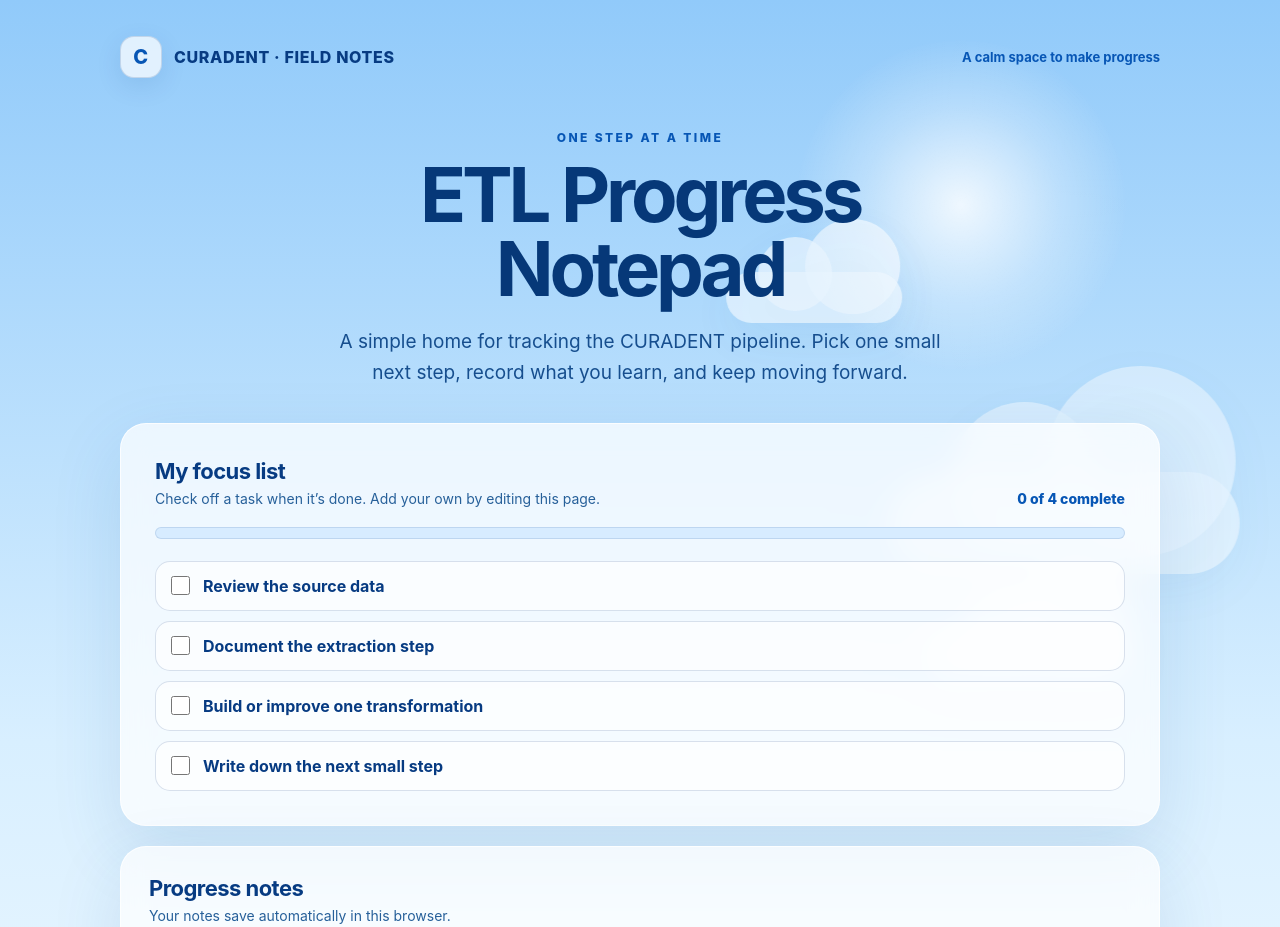
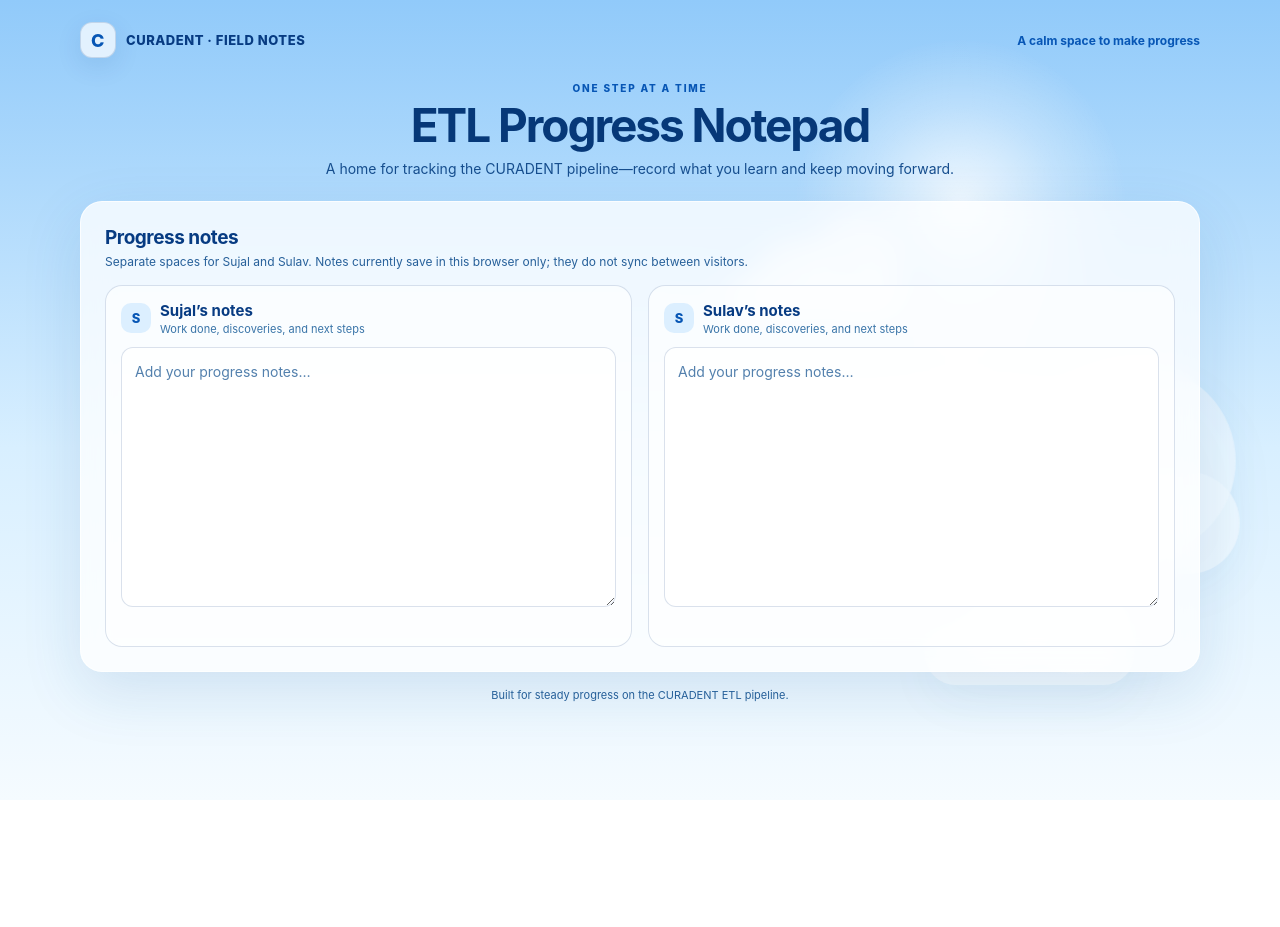
Before and after one commit to umedic69/umedic69.github.io, a plain HTML site: page index.html in a window 1280 px wide. Shown: the top 927 px of the page. After the commit the page ends 800 px from the top, so only its background shows below. Drawn offline with Linux system fonts and the light colour scheme.

Commit message:
Replace task checklist with split progress notes

```diff
--- a/index.html
+++ b/index.html
@@ -4,112 +4,86 @@
     <meta charset="utf-8" />
     <meta name="viewport" content="width=device-width, initial-scale=1" />
     <meta name="theme-color" content="#c9e8ff" />
-    <meta name="description" content="A focused progress notepad for the CURADENT ETL pipeline." />
+    <meta name="description" content="Shared progress notes for the CURADENT ETL pipeline." />
     <title>CURADENT · ETL Progress Notepad</title>
     <style>
       :root {
         color-scheme: light;
         --ink: #073b82;
         --ink-bright: #0756b5;
-        --sky: #b7ddfb;
-        --glass: rgb(255 255 255 / 72%);
+        --glass: rgb(255 255 255 / 76%);
         --line: rgb(7 59 130 / 15%);
       }
-
       * { box-sizing: border-box; }
       body {
-        min-height: 100vh;
-        margin: 0;
-        overflow-x: hidden;
-        color: var(--ink);
+        min-height: 100vh; margin: 0; overflow-x: hidden; color: var(--ink);
         background: linear-gradient(180deg, #91cafa 0%, #d8efff 56%, #f5fbff 100%);
         font-family: Inter, ui-sans-serif, system-ui, -apple-system, BlinkMacSystemFont, "Segoe UI", sans-serif;
       }
-      button, textarea, input { font: inherit; color: var(--ink); }
+      textarea { font: inherit; color: var(--ink); }
       .sky-scene { position: fixed; inset: 0; z-index: -1; overflow: hidden; pointer-events: none; }
       .sun-glow {
         position: absolute; top: 5%; right: 12%; width: min(32vw, 330px); aspect-ratio: 1;
         border-radius: 50%; background: radial-gradient(circle, rgb(255 255 255 / 82%) 0%, rgb(255 255 255 / 28%) 42%, transparent 72%);
       }
       .cloud {
-        --scale: 1;
-        position: absolute;
-        width: calc(220px * var(--scale)); height: calc(64px * var(--scale));
-        border-radius: 999px;
-        background: rgb(255 255 255 / 76%);
+        --scale: 1; position: absolute; width: calc(220px * var(--scale)); height: calc(64px * var(--scale));
+        border-radius: 999px; background: rgb(255 255 255 / 76%);
         filter: drop-shadow(0 16px 24px rgb(34 103 166 / 10%));
-        animation: drift var(--duration, 72s) linear infinite;
-        transform: translateX(-35vw);
+        animation: drift var(--duration, 72s) linear infinite; transform: translateX(-35vw);
       }
-      .cloud::before, .cloud::after {
-        content: ""; position: absolute; bottom: 24%; border-radius: 50%; background: inherit;
-      }
+      .cloud::before, .cloud::after { content: ""; position: absolute; bottom: 24%; border-radius: 50%; background: inherit; }
       .cloud::before { left: 18%; width: 42%; aspect-ratio: 1; }
       .cloud::after { left: 45%; bottom: 18%; width: 54%; aspect-ratio: 1; }
       .cloud-one { top: 13%; --scale: 1.25; --duration: 95s; }
       .cloud-two { top: 34%; --scale: .8; --duration: 75s; animation-delay: -38s; opacity: .7; }
       .cloud-three { top: 59%; --scale: 1.6; --duration: 115s; animation-delay: -70s; opacity: .55; }
       .cloud-four { top: 78%; --scale: .95; --duration: 88s; animation-delay: -54s; opacity: .62; }
-      @keyframes drift {
-        from { transform: translateX(-35vw); }
-        to { transform: translateX(125vw); }
-      }
-      .page { width: min(1040px, calc(100% - 32px)); margin: 0 auto; padding: 36px 0 64px; }
-      header { display: flex; align-items: center; justify-content: space-between; gap: 16px; margin-bottom: 52px; }
-      .brand { display: flex; align-items: center; gap: 12px; font-weight: 850; letter-spacing: .04em; }
+      @keyframes drift { from { transform: translateX(-35vw); } to { transform: translateX(125vw); } }
+      .page { width: min(1120px, calc(100% - 36px)); margin: 0 auto; padding: 22px 0 42px; }
+      header { display: flex; align-items: center; justify-content: space-between; gap: 14px; margin-bottom: 24px; }
+      .brand { display: flex; align-items: center; gap: 10px; font-size: 13px; font-weight: 850; letter-spacing: .04em; }
       .brand-mark {
-        display: grid; width: 42px; height: 42px; place-items: center; border: 1px solid var(--line);
-        border-radius: 14px; background: rgb(255 255 255 / 72%); color: var(--ink-bright); font-size: 20px;
+        display: grid; width: 36px; height: 36px; place-items: center; border: 1px solid var(--line);
+        border-radius: 12px; background: rgb(255 255 255 / 72%); color: var(--ink-bright); font-size: 18px;
         box-shadow: 0 8px 26px rgb(7 59 130 / 10%);
       }
-      .local-note { font-size: 13px; font-weight: 700; color: var(--ink-bright); }
-      .hero { max-width: 760px; margin: 0 auto 34px; text-align: center; }
-      .eyebrow { margin: 0 0 12px; color: var(--ink-bright); font-size: 12px; font-weight: 850; letter-spacing: .2em; text-transform: uppercase; }
-      h1 { margin: 0; font-size: clamp(42px, 8vw, 76px); line-height: .98; letter-spacing: -.055em; color: #063878; }
-      .intro { max-width: 610px; margin: 20px auto 0; color: #164e8e; font-size: clamp(16px, 2.5vw, 19px); line-height: 1.65; }
+      .local-note { color: var(--ink-bright); font-size: 12px; font-weight: 700; }
+      .hero { margin: 0 auto 22px; text-align: center; }
+      .eyebrow { margin: 0 0 7px; color: var(--ink-bright); font-size: 10px; font-weight: 850; letter-spacing: .18em; text-transform: uppercase; }
+      h1 { margin: 0; color: #063878; font-size: clamp(30px, 5vw, 46px); line-height: 1.05; letter-spacing: -.045em; }
+      .intro { margin: 9px auto 0; color: #164e8e; font-size: 14px; line-height: 1.5; }
       .panel {
-        border: 1px solid rgb(255 255 255 / 76%); border-radius: 26px; background: var(--glass);
-        box-shadow: 0 24px 70px rgb(25 91 151 / 13%); backdrop-filter: blur(14px);
+        border: 1px solid rgb(255 255 255 / 76%); border-radius: 22px; background: var(--glass);
+        box-shadow: 0 20px 60px rgb(25 91 151 / 13%); backdrop-filter: blur(14px);
       }
-      .focus-panel { padding: clamp(20px, 4vw, 34px); }
-      .section-heading { display: flex; align-items: end; justify-content: space-between; gap: 16px; margin-bottom: 20px; }
-      h2 { margin: 0; color: #073b82; font-size: 22px; letter-spacing: -.025em; }
-      .hint { margin: 6px 0 0; color: #27609a; font-size: 14px; }
-      .progress-label { color: var(--ink-bright); font-size: 14px; font-weight: 800; white-space: nowrap; }
-      .progress-track { height: 12px; overflow: hidden; border: 1px solid rgb(7 59 130 / 12%); border-radius: 99px; background: #d7ecff; }
-      .progress-fill { width: 0%; height: 100%; border-radius: inherit; background: linear-gradient(90deg, #1689db, #0756b5); transition: width .3s ease; }
-      .task-list { display: grid; gap: 10px; margin: 22px 0 0; padding: 0; list-style: none; }
-      .task {
-        display: flex; align-items: center; gap: 13px; padding: 14px 15px; border: 1px solid var(--line);
-        border-radius: 15px; background: rgb(255 255 255 / 65%); color: var(--ink); font-weight: 650;
+      .notes-panel { padding: clamp(16px, 2.5vw, 24px); }
+      .notes-head { display: flex; align-items: baseline; justify-content: space-between; gap: 12px; margin-bottom: 14px; }
+      h2 { margin: 0; color: #073b82; font-size: 19px; letter-spacing: -.025em; }
+      .hint { margin: 4px 0 0; color: #27609a; font-size: 12px; line-height: 1.45; }
+      .notes-grid { display: grid; grid-template-columns: repeat(2, minmax(0, 1fr)); gap: 16px; }
+      .person-block { min-width: 0; padding: 15px; border: 1px solid var(--line); border-radius: 17px; background: rgb(255 255 255 / 63%); }
+      .person-heading { display: flex; align-items: center; gap: 9px; margin-bottom: 11px; }
+      .avatar {
+        display: grid; width: 30px; height: 30px; flex: 0 0 auto; place-items: center; border-radius: 10px;
+        background: #dcefff; color: var(--ink-bright); font-size: 13px; font-weight: 850;
       }
-      .task input { width: 19px; height: 19px; margin: 0; accent-color: #0876c9; }
-      .task.done span { color: #3974a8; text-decoration: line-through; }
-      .notes-panel { margin-top: 20px; padding: clamp(20px, 4vw, 28px); }
-      .notes-head { display: flex; align-items: center; justify-content: space-between; gap: 12px; margin-bottom: 14px; }
+      .person-heading h3 { margin: 0; color: var(--ink); font-size: 15px; }
+      .person-heading p { margin: 2px 0 0; color: #3974a8; font-size: 11px; }
       textarea {
-        display: block; width: 100%; min-height: 150px; resize: vertical; padding: 16px;
-        border: 1px solid var(--line); border-radius: 15px; outline: none; background: rgb(255 255 255 / 76%);
-        color: var(--ink); line-height: 1.6;
+        display: block; width: 100%; min-height: 260px; resize: vertical; padding: 13px;
+        border: 1px solid var(--line); border-radius: 12px; outline: none; background: rgb(255 255 255 / 82%);
+        color: var(--ink); font-size: 14px; line-height: 1.6;
       }
       textarea::placeholder { color: #5380ad; }
       textarea:focus { border-color: #4b9bdb; box-shadow: 0 0 0 3px rgb(75 155 219 / 18%); }
-      .actions { display: flex; flex-wrap: wrap; gap: 10px; margin-top: 13px; }
-      button {
-        min-height: 40px; padding: 9px 15px; border: 1px solid rgb(7 59 130 / 20%); border-radius: 999px;
-        background: rgb(255 255 255 / 78%); color: var(--ink); cursor: pointer; font-size: 13px; font-weight: 800;
-        transition: transform .18s ease, background .18s ease;
-      }
-      button:hover { transform: translateY(-1px); background: #fff; }
-      button.primary { border-color: #0756b5; background: #0756b5; color: #fff; }
-      .save-status { min-height: 20px; margin: 10px 0 0; color: var(--ink-bright); font-size: 12px; font-weight: 700; }
-      footer { padding: 24px 0 0; color: #27609a; text-align: center; font-size: 12px; }
-      @media (max-width: 600px) {
-        .page { padding-top: 22px; }
-        header { margin-bottom: 42px; }
-        .local-note { max-width: 130px; text-align: right; line-height: 1.4; }
-        .section-heading { align-items: start; flex-direction: column; }
-        .progress-label { white-space: normal; }
+      .save-status { min-height: 17px; margin: 7px 2px 0; color: var(--ink-bright); font-size: 11px; }
+      footer { padding: 16px 0 0; color: #27609a; text-align: center; font-size: 11px; }
+      @media (max-width: 650px) {
+        .page { padding-top: 16px; }
+        header { margin-bottom: 20px; }
+        .notes-grid { grid-template-columns: 1fr; }
+        textarea { min-height: 200px; }
       }
       @media (prefers-reduced-motion: reduce) {
         *, *::before, *::after { scroll-behavior: auto !important; animation-duration: .01ms !important; animation-iteration-count: 1 !important; transition-duration: .01ms !important; }
@@ -128,72 +102,43 @@
       </header>
       <section class="hero" aria-labelledby="page-title">
         <p class="eyebrow">One step at a time</p>
-        <h1 id="page-title">ETL Progress<br />Notepad</h1>
-        <p class="intro">A simple home for tracking the CURADENT pipeline. Pick one small next step, record what you learn, and keep moving forward.</p>
-      </section>
-      <section class="panel focus-panel" aria-labelledby="focus-title">
-        <div class="section-heading">
-          <div><h2 id="focus-title">My focus list</h2><p class="hint">Check off a task when it’s done. Add your own by editing this page.</p></div>
-          <span class="progress-label" id="progress-label" aria-live="polite">0 of 4 complete</span>
-        </div>
-        <div class="progress-track" role="progressbar" aria-label="Task completion" aria-valuemin="0" aria-valuemax="100" aria-valuenow="0"><div class="progress-fill" id="progress-fill"></div></div>
-        <ul class="task-list" id="task-list">
-          <li class="task"><input type="checkbox" /><span>Review the source data</span></li>
-          <li class="task"><input type="checkbox" /><span>Document the extraction step</span></li>
-          <li class="task"><input type="checkbox" /><span>Build or improve one transformation</span></li>
-          <li class="task"><input type="checkbox" /><span>Write down the next small step</span></li>
-        </ul>
+        <h1 id="page-title">ETL Progress Notepad</h1>
+        <p class="intro">A home for tracking the CURADENT pipeline—record what you learn and keep moving forward.</p>
       </section>
       <section class="panel notes-panel" aria-labelledby="notes-title">
-        <div class="notes-head"><div><h2 id="notes-title">Progress notes</h2><p class="hint">Your notes save automatically in this browser.</p></div></div>
-        <label for="notes" class="eyebrow">What did I work on? What’s next?</label>
-        <textarea id="notes" placeholder="Today I…&#10;&#10;I learned…&#10;&#10;My next small step is…"></textarea>
-        <div class="actions"><button class="primary" id="save-button" type="button">Save notes</button><button id="clear-button" type="button">Clear notes</button></div>
-        <p class="save-status" id="save-status" aria-live="polite"></p>
+        <div class="notes-head">
+          <div><h2 id="notes-title">Progress notes</h2><p class="hint">Separate spaces for Sujal and Sulav. Notes currently save in this browser only; they do not sync between visitors.</p></div>
+        </div>
+        <div class="notes-grid">
+          <section class="person-block" aria-labelledby="sujal-title">
+            <div class="person-heading"><span class="avatar" aria-hidden="true">S</span><div><h3 id="sujal-title">Sujal’s notes</h3><p>Work done, discoveries, and next steps</p></div></div>
+            <textarea id="sujal-notes" aria-label="Sujal's progress notes" placeholder="Add your progress notes…"></textarea>
+            <p class="save-status" id="sujal-status" aria-live="polite"></p>
+          </section>
+          <section class="person-block" aria-labelledby="sulav-title">
+            <div class="person-heading"><span class="avatar" aria-hidden="true">S</span><div><h3 id="sulav-title">Sulav’s notes</h3><p>Work done, discoveries, and next steps</p></div></div>
+            <textarea id="sulav-notes" aria-label="Sulav's progress notes" placeholder="Add your progress notes…"></textarea>
+            <p class="save-status" id="sulav-status" aria-live="polite"></p>
+          </section>
+        </div>
       </section>
       <footer>Built for steady progress on the CURADENT ETL pipeline.</footer>
     </main>
     <script>
-      const checklistKey = "curadent-etl-checklist-v1";
-      const notesKey = "curadent-etl-notes-v1";
-      const checks = [...document.querySelectorAll('#task-list input[type="checkbox"]')];
-      const label = document.getElementById("progress-label");
-      const fill = document.getElementById("progress-fill");
-      const bar = document.querySelector('[role="progressbar"]');
-      const notes = document.getElementById("notes");
-      const status = document.getElementById("save-status");
-
-      try {
-        const savedChecks = JSON.parse(localStorage.getItem(checklistKey) || "[]");
-        checks.forEach((check, index) => { check.checked = Boolean(savedChecks[index]); });
-        notes.value = localStorage.getItem(notesKey) || "";
-      } catch { status.textContent = "Browser storage is unavailable; your notes may not persist."; }
-
-      function updateProgress() {
-        const complete = checks.filter((check) => check.checked).length;
-        const percent = checks.length ? Math.round((complete / checks.length) * 100) : 0;
-        label.textContent = `${complete} of ${checks.length} complete`;
-        fill.style.width = `${percent}%`;
-        bar.setAttribute("aria-valuenow", String(percent));
-        checks.forEach((check) => check.closest(".task").classList.toggle("done", check.checked));
-        try { localStorage.setItem(checklistKey, JSON.stringify(checks.map((check) => check.checked))); } catch {}
+      const noteFields = [
+        { input: document.getElementById("sujal-notes"), status: document.getElementById("sujal-status"), key: "curadent-sujal-notes-v1" },
+        { input: document.getElementById("sulav-notes"), status: document.getElementById("sulav-status"), key: "curadent-sulav-notes-v1" },
+      ];
+      for (const field of noteFields) {
+        try { field.input.value = localStorage.getItem(field.key) || ""; }
+        catch { field.status.textContent = "Browser storage is unavailable; notes may not persist."; }
+        field.input.addEventListener("input", () => {
+          try {
+            localStorage.setItem(field.key, field.input.value);
+            field.status.textContent = "Saved in this browser.";
+          } catch { field.status.textContent = "Could not save in this browser."; }
+        });
       }
-      checks.forEach((check) => check.addEventListener("change", updateProgress));
-      notes.addEventListener("input", () => {
-        try { localStorage.setItem(notesKey, notes.value); status.textContent = "Saved in this browser."; }
-        catch { status.textContent = "Could not save in this browser."; }
-      });
-      document.getElementById("save-button").addEventListener("click", () => {
-        try { localStorage.setItem(notesKey, notes.value); status.textContent = "Notes saved in this browser."; }
-        catch { status.textContent = "Could not save in this browser."; }
-      });
-      document.getElementById("clear-button").addEventListener("click", () => {
-        notes.value = "";
-        try { localStorage.removeItem(notesKey); status.textContent = "Notes cleared."; }
-        catch { status.textContent = "Could not update browser storage."; }
-        notes.focus();
-      });
-      updateProgress();
     </script>
   </body>
 </html>
```
